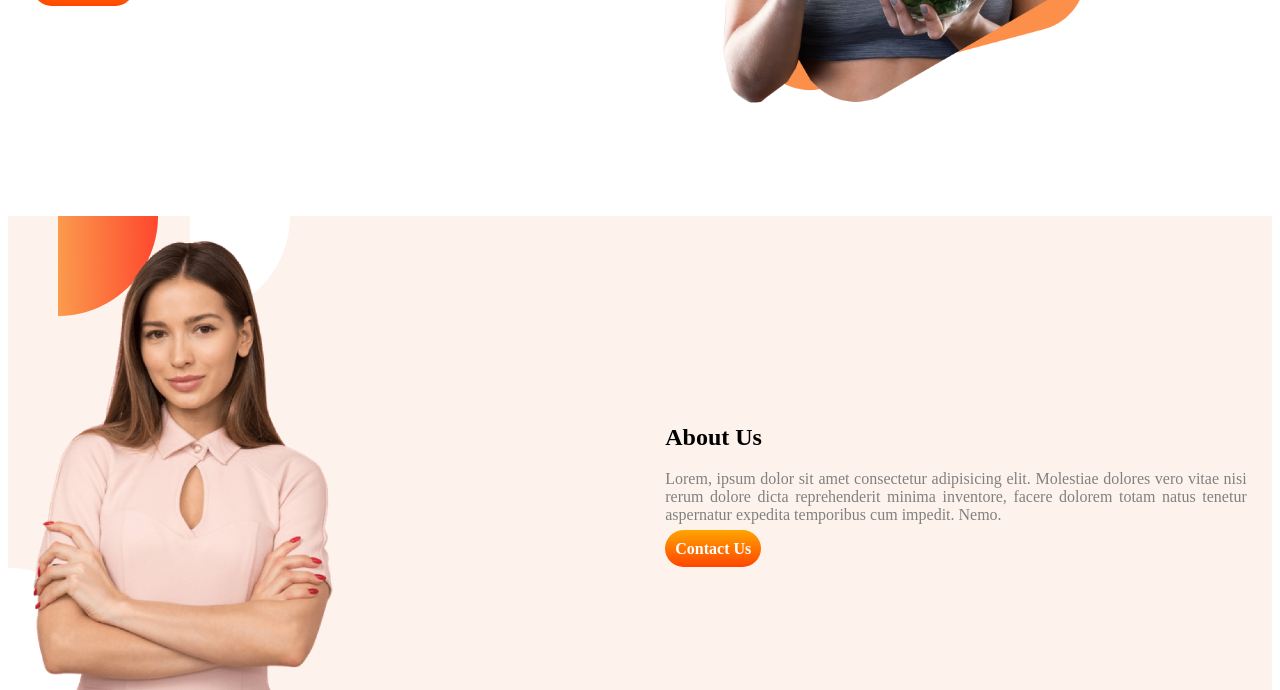
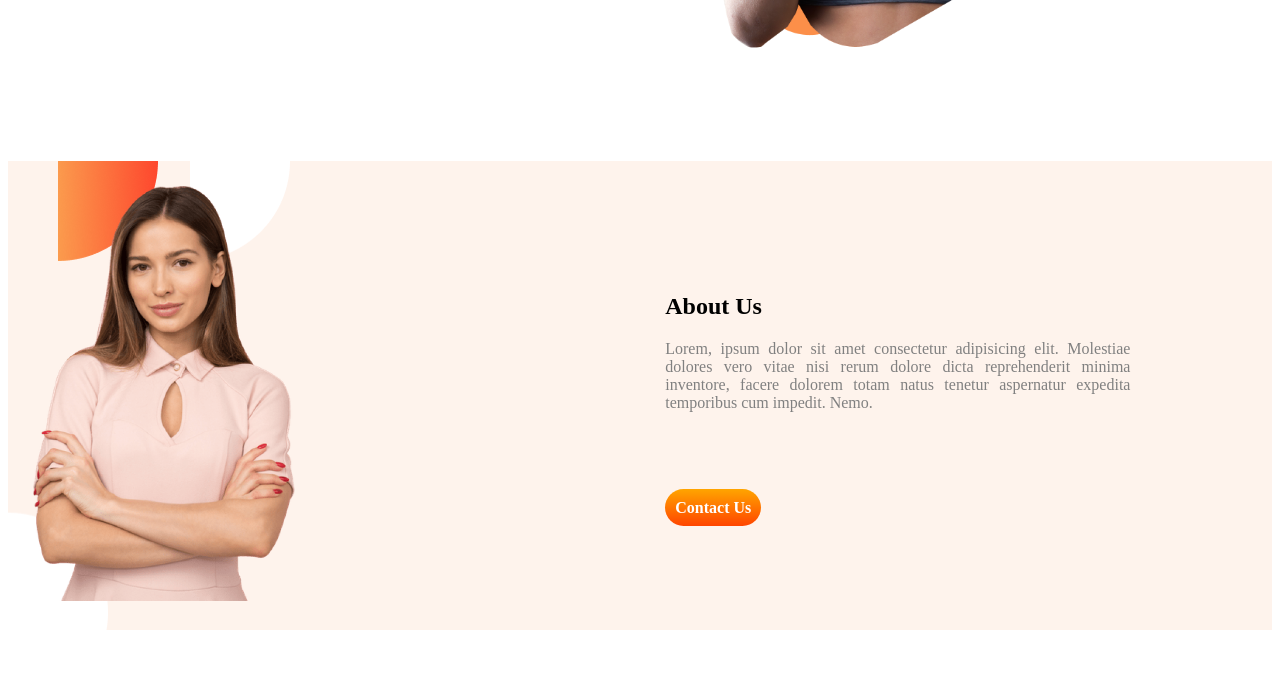
Before and after one commit to MIMustak/dia-food20622, a plain HTML site: page index.html in a window 1280 px wide. Shown: the part 493-1183 px from the top of the page. Drawn offline with Linux system fonts and the light colour scheme.

Commit message:
almost one

```diff
--- a/style.css
+++ b/style.css
@@ -10,7 +10,7 @@ p {
 }
 
 section {
-    margin: 5% 0;
+    margin-bottom: 5%;
 }
 
 span {
@@ -37,6 +37,10 @@ footer {
     margin-bottom: auto;
 }
 
+.center p {
+    margin-bottom: 15%;
+    margin-right: 20%;
+}
 
 .box-shadow {
     width: 80%;
@@ -76,7 +80,6 @@ footer {
 
 #section2 {
     background-image: url(images/shapes/7.png);
-    margin: 0;
 }
 
 #section4 {
@@ -90,6 +93,6 @@ footer {
 }
 
 #img2 {
-    width: 300px;
+    width: 45%;
     margin-bottom: 0;
 }
```
